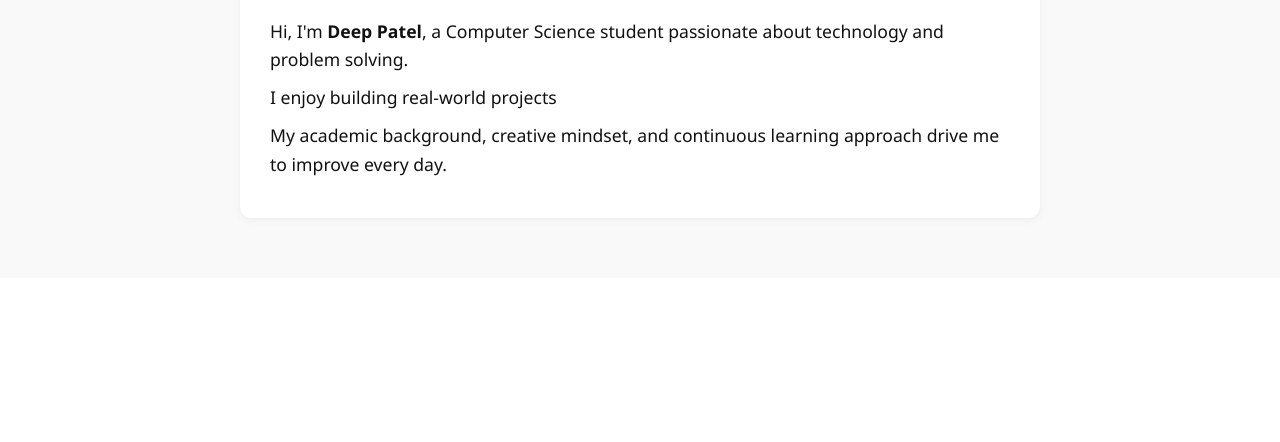
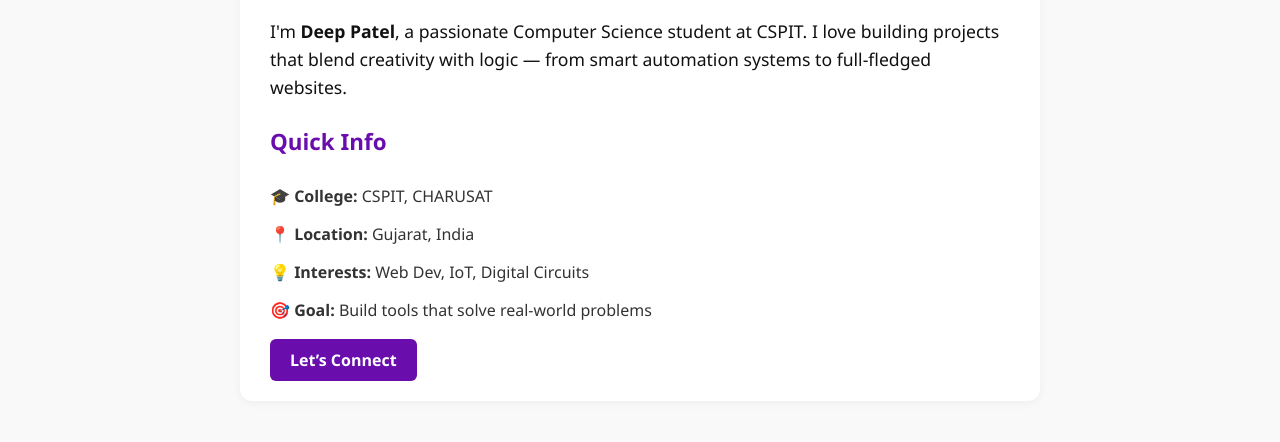
Before and after one commit to Deep1067/Portfolio, a plain HTML site: page about.html in a window 1280 px wide. Shown: the part 210-652 px from the top of the page. Drawn offline with Linux system fonts and the light colour scheme.

Commit message:
about.html

```diff
--- a/about.html
+++ b/about.html
@@ -24,13 +24,22 @@
   </nav>
 
   <section class="about-section">
-    <div class="about-content">
-      <h1>About Me</h1>
-      <p>Hi, I'm <strong>Deep Patel</strong>, a Computer Science student passionate about technology and problem solving.</p>
-      <p>I enjoy building real-world projects</p>
-      <p>My academic background, creative mindset, and continuous learning approach drive me to improve every day.</p>
-    </div>
-  </section>
+  <div class="about-content">
+    <h1>About Me</h1>
+    <p>I'm <strong>Deep Patel</strong>, a passionate Computer Science student at CSPIT. I love building projects that blend creativity with logic — from smart automation systems to full-fledged websites.</p>
+
+    <h3>Quick Info</h3>
+    <ul class="about-list">
+      <li><strong>🎓 College:</strong> CSPIT, CHARUSAT</li>
+      <li><strong>📍 Location:</strong> Gujarat, India</li>
+      <li><strong>💡 Interests:</strong> Web Dev, IoT, Digital Circuits</li>
+      <li><strong>🎯 Goal:</strong> Build tools that solve real-world problems</li>
+    </ul>
+
+    <a href="contact.html" class="btn">Let’s Connect</a>
+
+  </div>
+</section>
 
 </body>
 </html>
```
